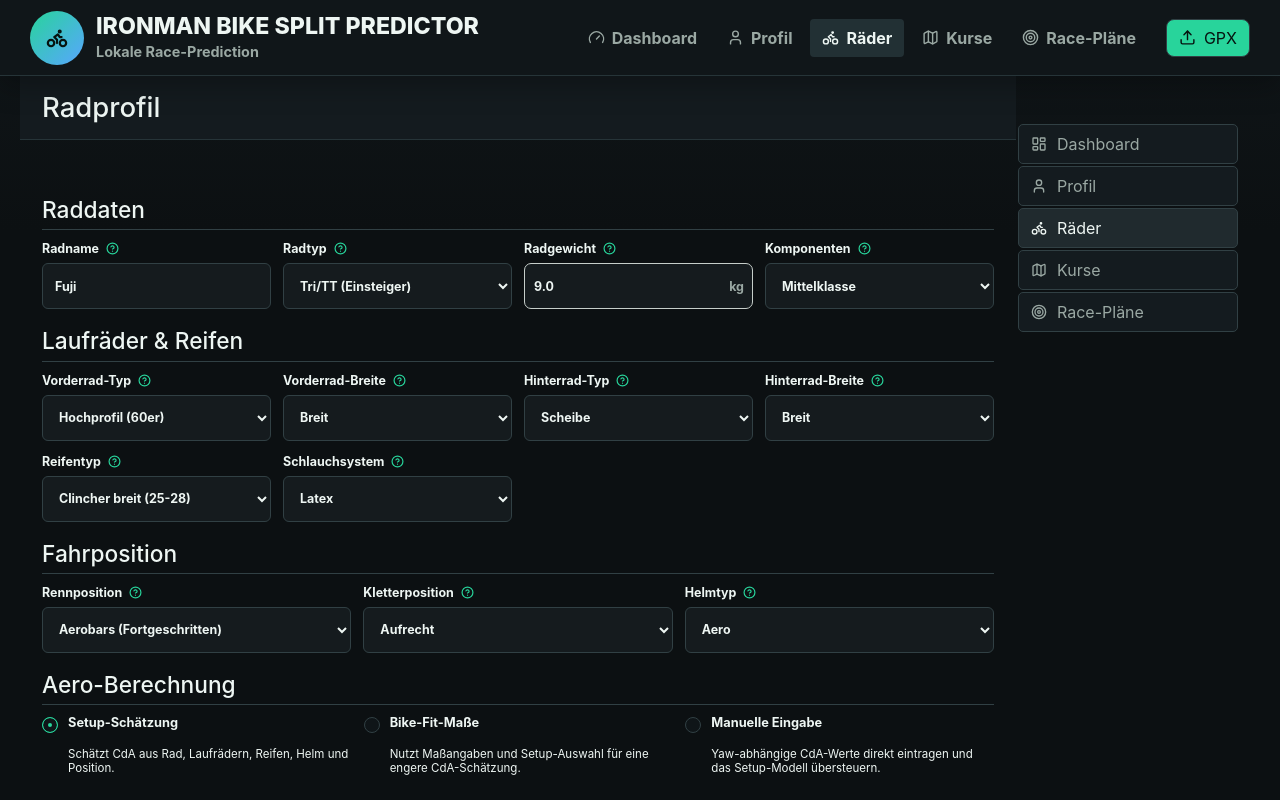
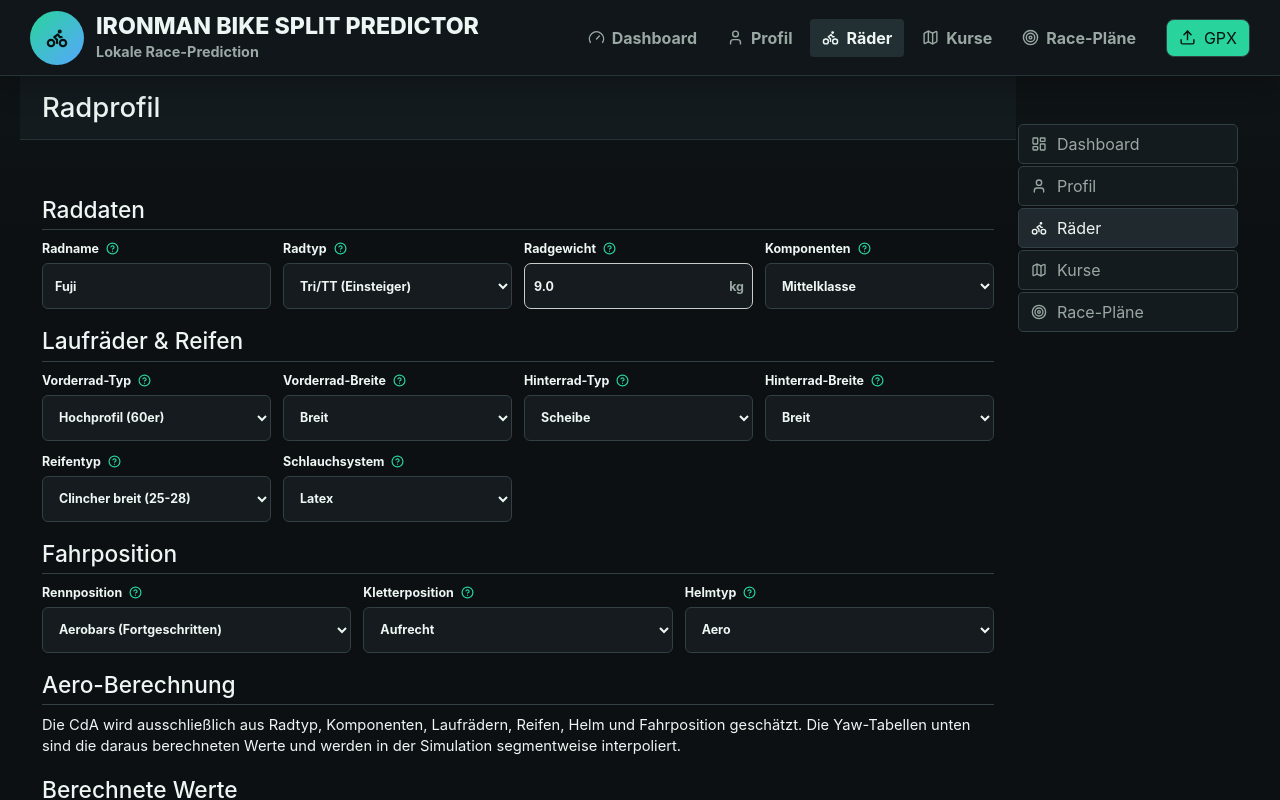
Before and after one commit to Toxnix/BikeSplit, a React (Vite) app: page / in a window 1280 px wide. Both pictures are taken after a click on the button "Räder". Shown: the top 800 px of the page. Built offline with nearby package versions, Linux system fonts and the light colour scheme.

Commit message:
Keep only setup aero estimation

```diff
--- a/src/App.css
+++ b/src/App.css
@@ -828,54 +828,6 @@ button {
   line-height: 1.45;
 }
 
-.drag-methods {
-  display: grid;
-  grid-template-columns: repeat(3, minmax(0, 1fr));
-  gap: 13px;
-}
-
-.drag-method {
-  display: grid;
-  grid-template-columns: 18px minmax(0, 1fr);
-  gap: 0 8px;
-  min-height: 72px;
-  border: 0;
-  padding: 0;
-  color: #061832;
-  background: transparent;
-  text-align: left;
-}
-
-.radio-dot {
-  position: relative;
-  grid-row: 1 / span 2;
-  width: 16px;
-  height: 16px;
-  margin-top: 2px;
-  border: 1px solid #c6ceca;
-  border-radius: 999px;
-  background: #fff;
-}
-
-.drag-method.active .radio-dot {
-  border-color: #1f2937;
-  background: #1f2937;
-  box-shadow: inset 0 0 0 5px #fff;
-}
-
-.drag-method strong {
-  font-size: 0.8rem;
-  line-height: 1.2;
-}
-
-.drag-method em {
-  margin-top: 4px;
-  color: #061832;
-  font-size: 0.72rem;
-  font-style: normal;
-  line-height: 1.22;
-}
-
 .cda-table {
   min-width: 0;
   padding: 14px 12px 16px;
@@ -1711,8 +1663,6 @@ body {
 .toggle-line,
 .course-title-row strong,
 .empty-route-panel h2,
-.drag-method,
-.drag-method em,
 .cda-table h4,
 .cda-header,
 .cda-row,
@@ -1770,17 +1720,6 @@ body {
   background: #202a2e;
 }
 
-.radio-dot {
-  border-color: var(--line);
-  background: #0f1518;
-}
-
-.drag-method.active .radio-dot {
-  border-color: var(--green);
-  background: var(--green);
-  box-shadow: inset 0 0 0 5px #0f1518;
-}
-
 th {
   color: var(--text);
   background: #1b2427;
@@ -1855,10 +1794,6 @@ tbody tr:hover {
   .bike-grid.four,
   .bike-grid.five,
   .calculated-bike-grid {
-    grid-template-columns: repeat(2, minmax(0, 1fr));
-  }
-
-  .drag-methods {
     grid-template-columns: repeat(2, minmax(0, 1fr));
   }
 
@@ -1926,7 +1861,6 @@ tbody tr:hover {
   .bike-grid.four,
   .bike-grid.five,
   .calculated-bike-grid,
-  .drag-methods,
   .rail-menu {
     grid-template-columns: 1fr;
   }
--- a/src/App.tsx
+++ b/src/App.tsx
@@ -100,7 +100,7 @@ const APP_NAME = "Ironman Bike Split Predictor";
 
 type ActiveView = "simulator" | "profile" | "bike" | "courses" | "racePlans" | "raceDetails";
 type ChartAxis = "distance" | "time";
-type DragMethod = "basic" | "fit" | "manual";
+type DragMethod = "basic";
 type PacingRiskLevel = "reserve" | "safe" | "good" | "strong" | "runWalk" | "blown";
 
 interface AthleteProfile {
@@ -481,20 +481,13 @@ export default function App() {
     [activeRacePlanId, racePlans]
   );
   useEffect(() => {
-    if (bikeSetup.dragMethod === "manual" || bikeSetup.dragMethod === "fit") {
-      return;
-    }
-
     const calculated = deriveBbsBikeCalculatedValues(bikeSetup);
-    setBikeSetup((current) =>
-      current.dragMethod === "manual" || current.dragMethod === "fit"
-        ? current
-        : {
-            ...current,
-            cdaRacingByYaw: calculated.cdaRacingByYaw,
-            cdaClimbingByYaw: calculated.cdaClimbingByYaw
-          }
-    );
+    setBikeSetup((current) => ({
+      ...current,
+      dragMethod: "basic",
+      cdaRacingByYaw: calculated.cdaRacingByYaw,
+      cdaClimbingByYaw: calculated.cdaClimbingByYaw
+    }));
     applyBbsCalculatedToProfile(setProfile, calculated);
   }, [
     bikeSetup.bikeType,
@@ -1325,13 +1318,11 @@ function BikeProfileView({
   activeView: ActiveView;
   setActiveView: Dispatch<SetStateAction<ActiveView>>;
 }) {
-  const activeDragMethod: DragMethod =
-    bikeSetup.dragMethod === "fit" || bikeSetup.dragMethod === "manual" ? bikeSetup.dragMethod : "basic";
-
   function applyCalculatedValues(nextSetup: BikeSetupProfile) {
     const calculated = deriveBbsBikeCalculatedValues(nextSetup);
     setBikeSetup({
       ...nextSetup,
+      dragMethod: "basic",
       cdaRacingByYaw: calculated.cdaRacingByYaw,
       cdaClimbingByYaw: calculated.cdaClimbingByYaw
     });
@@ -1339,12 +1330,7 @@ function BikeProfileView({
   }
 
   function updateBikeSetup<K extends keyof BikeSetupProfile>(key: K, value: BikeSetupProfile[K]) {
-    const nextSetup = { ...bikeSetup, [key]: value };
-    if (nextSetup.dragMethod !== "fit" && nextSetup.dragMethod !== "manual") {
-      applyCalculatedValues(nextSetup);
-      return;
-    }
-    setBikeSetup(nextSetup);
+    applyCalculatedValues({ ...bikeSetup, dragMethod: "basic", [key]: value });
   }
 
   return (
@@ -1384,29 +1370,11 @@ function BikeProfileView({
           </FormSection>
 
           <FormSection title="Aero-Berechnung">
-            <div className="drag-methods">
-              <DragMethodButton title="Setup-Schätzung" detail="Schätzt CdA aus Rad, Laufrädern, Reifen, Helm und Position." value="basic" selected={activeDragMethod} onChange={(value) => updateBikeSetup("dragMethod", value)} />
-              <DragMethodButton title="Bike-Fit-Maße" detail="Nutzt Maßangaben und Setup-Auswahl für eine engere CdA-Schätzung." value="fit" selected={activeDragMethod} onChange={(value) => updateBikeSetup("dragMethod", value)} />
-              <DragMethodButton title="Manuelle Eingabe" detail="Yaw-abhängige CdA-Werte direkt eintragen und das Setup-Modell übersteuern." value="manual" selected={activeDragMethod} onChange={(value) => updateBikeSetup("dragMethod", value)} />
-            </div>
+            <p className="calculated-note setup-estimate-note">
+              Die CdA wird ausschließlich aus Radtyp, Komponenten, Laufrädern, Reifen, Helm und Fahrposition geschätzt.
+              Die Yaw-Tabellen unten sind die daraus berechneten Werte und werden in der Simulation segmentweise interpoliert.
+            </p>
           </FormSection>
-
-          {activeDragMethod === "fit" && (
-            <FormSection title="Bike-Fit-Maße">
-              <div className="bike-grid five">
-                <TextField label="Schulterbreite" value={bikeSetup.shoulderWidth} onChange={(value) => setBikeSetupField(setBikeSetup, "shoulderWidth", value)} />
-                <TextField label="Hüftbreite" value={bikeSetup.hipWidth} onChange={(value) => setBikeSetupField(setBikeSetup, "hipWidth", value)} />
-                <TextField label="Handbreite Race" value={bikeSetup.handleWidthRacing} onChange={(value) => setBikeSetupField(setBikeSetup, "handleWidthRacing", value)} />
-                <TextField label="Handbreite Climb" value={bikeSetup.handleWidthClimbing} onChange={(value) => setBikeSetupField(setBikeSetup, "handleWidthClimbing", value)} />
-                <TextField label="Hüfte-Schulter" value={bikeSetup.hipToShoulder} onChange={(value) => setBikeSetupField(setBikeSetup, "hipToShoulder", value)} />
-                <TextField label="Hüfte-Kopf" value={bikeSetup.hipToHead} onChange={(value) => setBikeSetupField(setBikeSetup, "hipToHead", value)} />
-                <TextField label="Sattel-Lenker-Drop" value={bikeSetup.seatToHandlebarDrop} onChange={(value) => setBikeSetupField(setBikeSetup, "seatToHandlebarDrop", value)} />
-                <TextField label="Torso-Winkel Race" value={bikeSetup.torsoAngleRacing} onChange={(value) => setBikeSetupField(setBikeSetup, "torsoAngleRacing", value)} />
-                <TextField label="Torso-Winkel Climb" value={bikeSetup.torsoAngleClimbing} onChange={(value) => setBikeSetupField(setBikeSetup, "torsoAngleClimbing", value)} />
-                <TextField label="Sitzrohrwinkel" value={bikeSetup.seatTubeAngle} onChange={(value) => setBikeSetupField(setBikeSetup, "seatTubeAngle", value)} />
-              </div>
-            </FormSection>
-          )}
 
           <FormSection title="Berechnete Werte">
             <div className="calculated-bike-grid">
@@ -1777,28 +1745,6 @@ function ChoiceGroup({
         ))}
       </div>
     </div>
-  );
-}
-
-function DragMethodButton({
-  title,
-  detail,
-  value,
-  selected,
-  onChange
-}: {
-  title: string;
-  detail: string;
-  value: DragMethod;
-  selected: DragMethod;
-  onChange: (value: DragMethod) => void;
-}) {
-  return (
-    <button className={`drag-method ${selected === value ? "active" : ""}`} type="button" onClick={() => onChange(value)}>
-      <span className="radio-dot" />
-      <strong>{title}</strong>
-      <em>{detail}</em>
-    </button>
   );
 }
 
```
